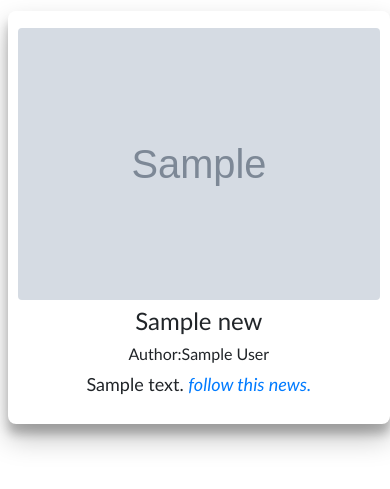
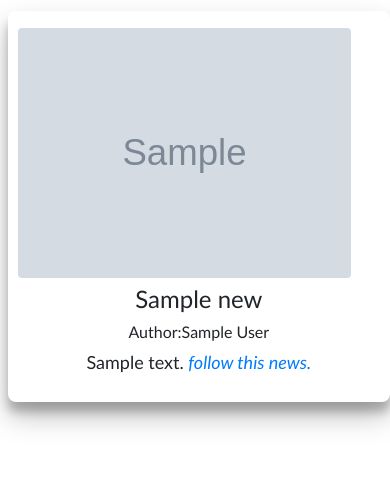
Before and after one commit to Sbbars/Brief-News, a Flask app: page / in a window 390 px wide. Shown: the part 78-567 px from the top of the page. Run offline with Flask 2, Linux system fonts and the light colour scheme; grey boxes marked "Sample" are stand-in pictures; a database or web service that is not in the repository returns one stand-in record (values such as "Sample title"); data that the repository does not hold is empty; some libraries are stand-ins or nearby versions.

Commit message:
minor alignment fixed news-box

```diff
--- a/static/css/main.css
+++ b/static/css/main.css
@@ -140,6 +140,7 @@ body{
         /* box-shadow: rgba(0, 0, 0, 0.25) 0px 14px 28px, rgba(0, 0, 0, 0.22) 0px 10px 10px; */
         justify-items: center;
         object-fit: cover;
+        align-items: left;
         /* position:absolute; */
         /* width: auto\9; */
 
@@ -149,8 +150,10 @@ body{
         height:auto;
         width:100%;
         flex:block;
+        padding-right: 8%;
         justify-items: center;
         object-fit: cover;
+        align-items:center;
         /* position: absolute; */
     }
     /* object-fit: cover; */
@@ -161,8 +164,11 @@ body{
         /* height:auto */
     /* } */
      .main_news{
+        display: block;
         flex:block ;
         width:100%;
+        /* padding:1%; */
+        align-items:center;
         justify-items: center;
         object-fit: cover;
 
```
